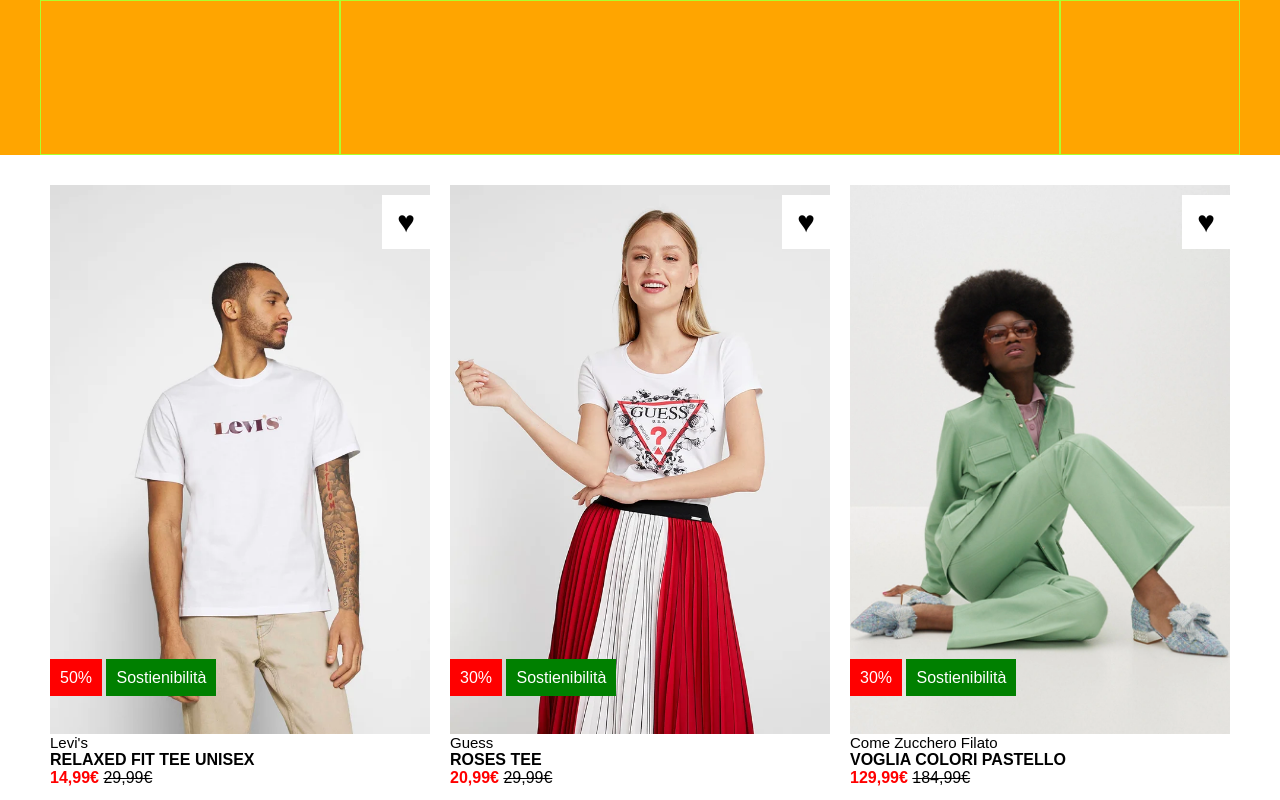
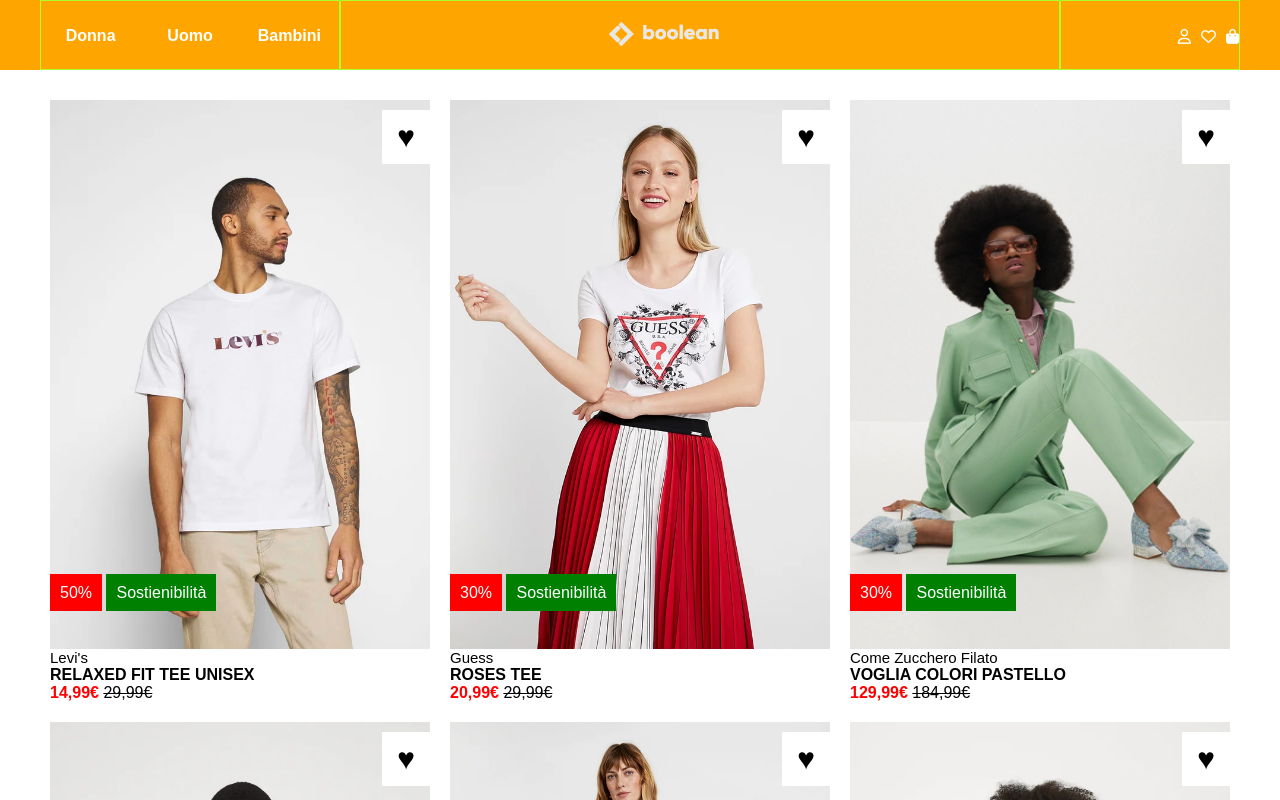
Before and after one commit to AndyDAntuono/html-css-boolando, a plain HTML site: page index.html in a window 1280 px wide. Shown: the top 800 px of the page. Drawn offline with Linux system fonts and the light colour scheme.

Commit message:
[UPD] updated header  and footer sections

```diff
--- a/css/style.css
+++ b/css/style.css
@@ -10,6 +10,7 @@
 
 header {
 	background-color: orange;
+	color: white;
 }
 
 footer {
@@ -33,22 +34,16 @@
 	flex-wrap: wrap;
 }
 
+.col-15 {
+	width: 15%;
+	border: 1px solid greenyellow;
+	height: 70px;
+}
+
 .col-25 {
 	width: 25%;
 	border: 1px solid greenyellow;
-	height: 155px;
-}
-
-.col-60 {
-	width: 60%;
-	border: 1px solid greenyellow;
-	height: 155px;
-}
-
-.col-15 {
-	width: 15%;
-	border: 1px solid greenyellow;
-	height: 155px;
+	height: 70px;
 }
 
 .col-33 {
@@ -57,10 +52,60 @@
 
 .col-50 {
 	width: 50%;
-	height: 200px;
+	height: 100px;
+}
+
+.col-60 {
+	width: 60%;
+	border: 1px solid greenyellow;
+	height: 70px;
 }
 
 /*PAGE STYLES*/
+
+.nav {
+	height: 70px;
+	width: 100%;
+	display: flex;
+	align-items: center;
+	justify-content: center;
+}
+
+.h-content-center {
+	height: 70px;
+	width: 100%;
+	position: relative;
+}
+
+
+.boolean-logo {
+	max-width: 35%;
+	max-height: 35%;
+	position: absolute;
+	right: 340px;
+	bottom: 25px;
+}
+
+.h-icons {
+	font-size: 15px;
+	color: white;
+	height: 70px;
+	display: flex;
+	align-items: center;
+	justify-content: flex-end;
+}
+
+.fa-regular.fa-user {
+	margin-left: 10px;
+}
+
+.fa-regular.fa-heart {
+	margin-left: 10px;
+}
+
+.fa-solid.fa-bag-shopping {
+	margin-left: 10px;
+}
 
 .m-content {
 	margin: 10px;
@@ -127,3 +172,7 @@
 .price-red {
 	color: red;
 }
+
+/*UTILITY CLASSES*/
+
+/*SPECIFC STYLING SELECTOR AND CLASSES*/
--- a/index.html
+++ b/index.html
@@ -4,15 +4,36 @@
     <meta charset="UTF-8">
     <meta name="viewport" content="width=device-width, initial-scale=1.0">
     <title>Document</title>
+    <link rel="stylesheet" href="https://cdnjs.cloudflare.com/ajax/libs/font-awesome/6.5.2/css/all.min.css" integrity="sha512-SnH5WK+bZxgPHs44uWIX+LLJAJ9/2PkPKZ5QiAj6Ta86w+fsb2TkcmfRyVX3pBnMFcV7oQPJkl9QevSCWr3W6A==" crossorigin="anonymous" referrerpolicy="no-referrer" />
     <link rel="stylesheet" href="css/style.css">
 </head>
 <body>
     <header>
         <div class="container">
             <div class="row">
-                <div class="col-25"></div>
-                <div class="col-60"></div>
-                <div class="col-15"></div>
+                <div class="col-25">
+                    <div class="h-content-left">
+                        <div class="nav">
+                            <div class="nav donna"><strong>Donna</strong></div>
+                            <div class="nav uomo"><strong>Uomo</strong></div>
+                            <div class="nav bambini"><strong>Bambini</strong></div>
+                        </div>
+                    </div>
+                </div>
+                <div class="col-60">
+                    <div class="h-content-center">
+                        <img class="boolean-logo" src="./img/boolean-logo.png" alt="boolean-_ogo">
+                    </div>
+                </div>
+                <div class="col-15">
+                    <div class="h-content-right">
+                        <div class="h-icons">
+                            <i class="fa-regular fa-user"></i>
+                            <i class="fa-regular fa-heart"></i>
+                            <i class="fa-solid fa-bag-shopping"></i>
+                        </div>
+                    </div>
+                </div>
             </div>
         </div>
     </header>
@@ -144,7 +165,16 @@
     <footer>
         <div class="container">
             <div class="row">
-                <div class="col-50"></div>
+                <div class="col-50">
+                    <div class="boolando-info">
+                        <h5> Boolando s.r.l.</h5>
+                        <div>
+                            <span class="ingo legal">Infomazioni legali</span>
+                            <span class="info privacy">Informazioni sulla privacy</span>
+                            <span class="info withdrawal">Diritto di recesso</span>
+                        </div>
+                    </div>
+                </div>
                 <div class="col-50"></div>
             </div>
         </div>
```
